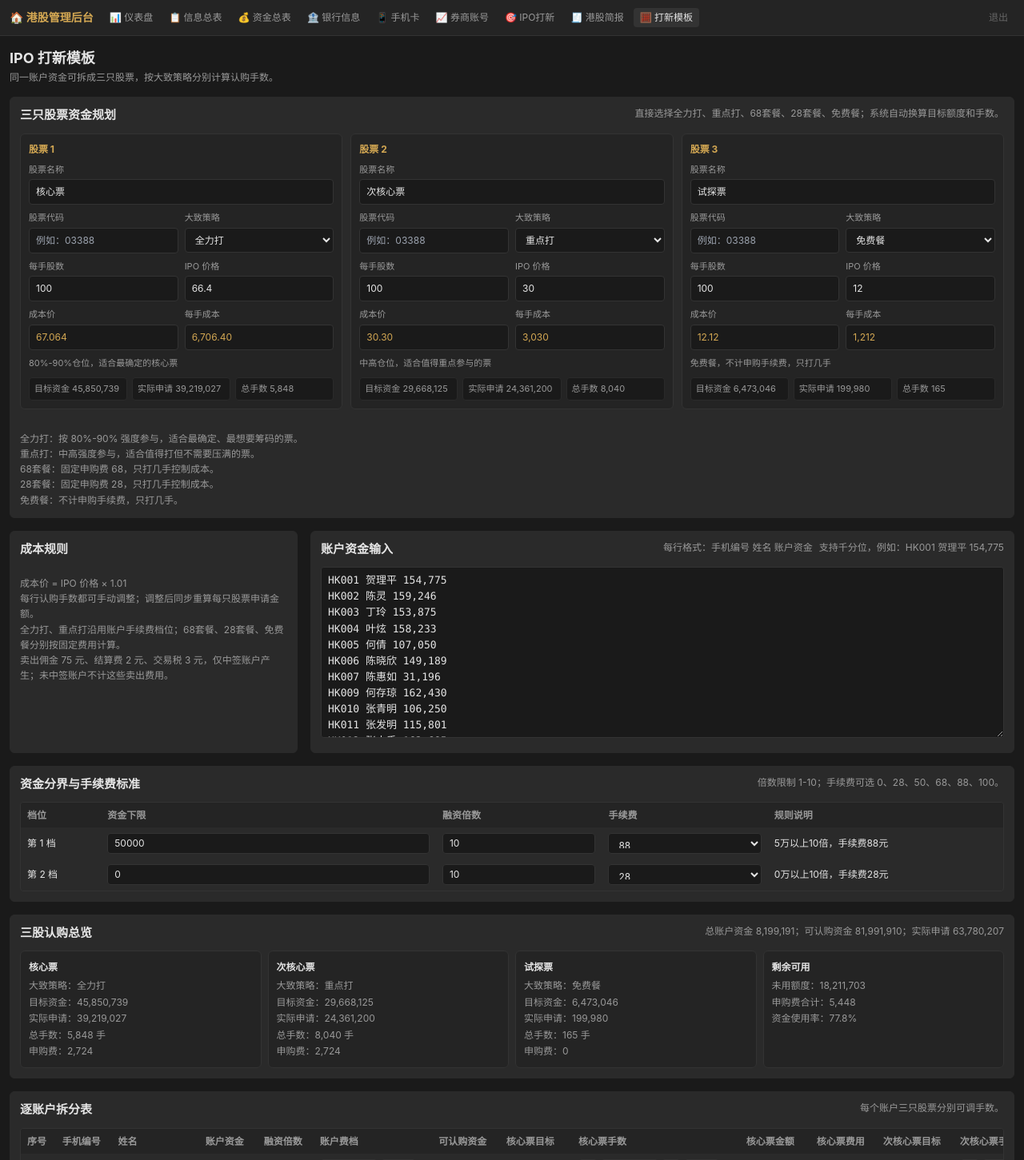
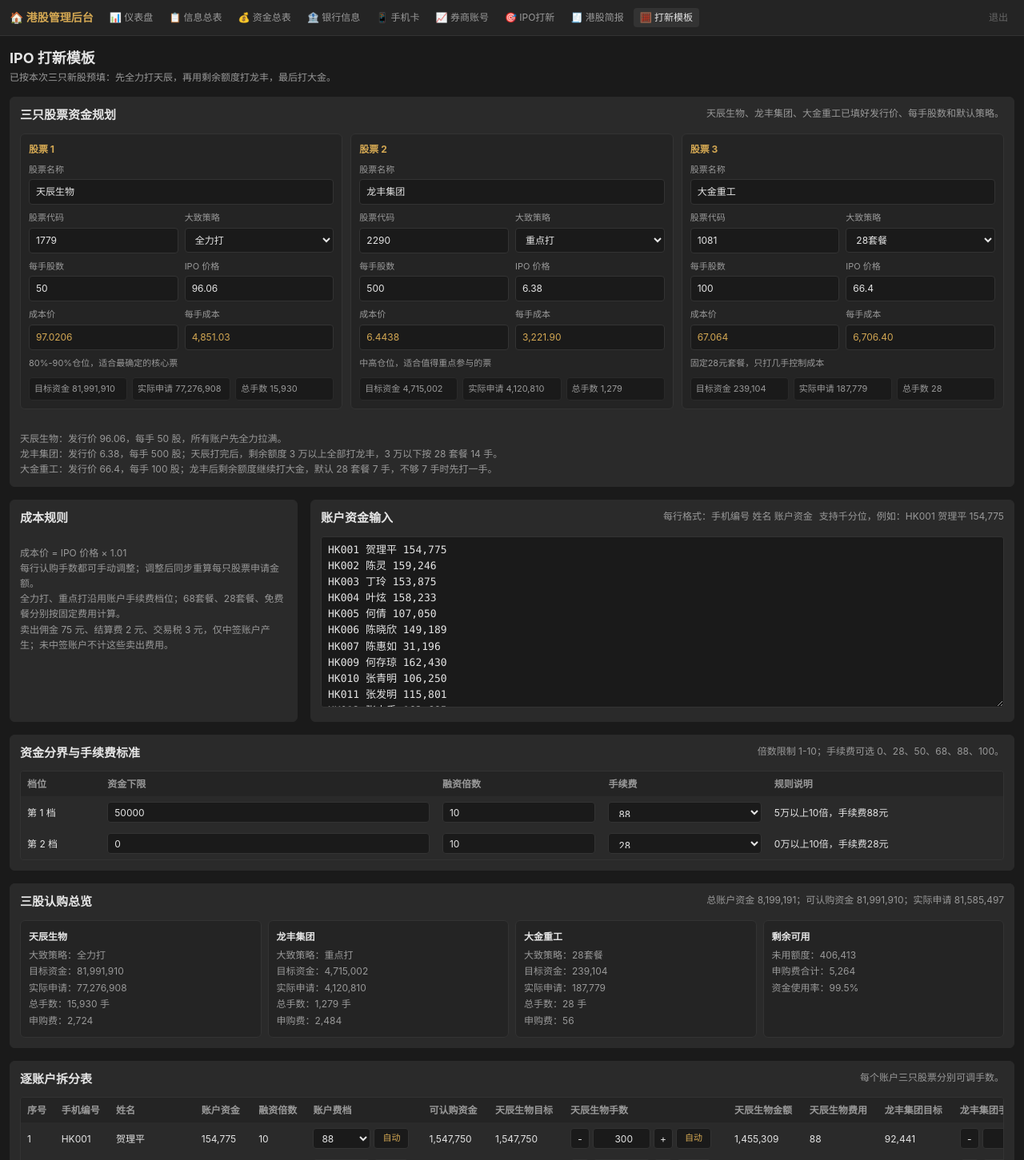
Before and after one commit to xieyajun32-oss/hkipo-admin, a React (Vite) app in the folder frontend/: page /admin/ipo-template in a window 1280 px wide. Shown: the top 1451 px of the page at 80% size. Built offline with nearby package versions, Linux system fonts and the light colour scheme; sample sign-in values are in the browser's storage.

Commit message:
预填本次三只新股打新模板

```diff
--- a/frontend/src/pages/IpoTemplate.jsx
+++ b/frontend/src/pages/IpoTemplate.jsx
@@ -49,12 +49,13 @@ const stockStrategies = {
   free: { label: '免费餐', weight: 12, capLots: 5, fixedFee: 0, desc: '免费餐，不计申购手续费，只打几手' },
 }
 const defaultStocks = [
-  { id: 'stock-a', name: '核心票', code: '', lotShares: 100, ipoPrice: 66.4, strategy: 'full' },
-  { id: 'stock-b', name: '次核心票', code: '', lotShares: 100, ipoPrice: 30, strategy: 'focus' },
-  { id: 'stock-c', name: '试探票', code: '', lotShares: 100, ipoPrice: 12, strategy: 'free' },
+  { id: 'stock-a', name: '天辰生物', code: '1779', lotShares: 50, ipoPrice: 96.06, strategy: 'full', rule: 'tianchen_full' },
+  { id: 'stock-b', name: '龙丰集团', code: '2290', lotShares: 500, ipoPrice: 6.38, strategy: 'focus', rule: 'longfeng_after_tianchen' },
+  { id: 'stock-c', name: '大金重工', code: '1081', lotShares: 100, ipoPrice: 66.4, strategy: 'fee28', rule: 'dajin_remaining' },
 ]
 const allowedLotCounts = [
   ...Array.from({ length: 10 }, (_, index) => index + 1),
+  14,
   15,
   20,
   ...Array.from({ length: 16 }, (_, index) => 25 + index * 5),
@@ -138,6 +139,58 @@ function makeManualKey(row, stock) {
   return `${row.accountKey}-${stock.id}`
 }
 
+function planByRule(stock, remainingPower, accountFee) {
+  const strategy = stockStrategy(stock)
+  const { costPrice, lotCost } = stockCost(stock)
+  const affordableLots = lotCost > 0 ? Math.floor(remainingPower / lotCost) : 0
+  const fallbackFee = strategy.fixedFee === undefined ? accountFee : strategy.fixedFee
+  let targetAmount = remainingPower
+  let maxLots = affordableLots
+  let autoLots = matchAllowedLotCount(affordableLots)
+  let subscriptionFee = fallbackFee
+  let ruleNote = strategy.desc
+
+  if (stock.rule === 'longfeng_after_tianchen') {
+    if (remainingPower >= 30000) {
+      autoLots = matchAllowedLotCount(affordableLots)
+      subscriptionFee = accountFee
+      ruleNote = '天辰打完后，剩余额度3万以上全部打龙丰'
+    } else {
+      targetAmount = Math.min(14 * lotCost, remainingPower)
+      maxLots = Math.min(14, affordableLots)
+      autoLots = affordableLots >= 14 ? 14 : matchAllowedLotCount(affordableLots)
+      subscriptionFee = 28
+      ruleNote = '天辰打完后，剩余额度3万以下按28套餐14手'
+    }
+  } else if (stock.rule === 'dajin_remaining') {
+    const sevenLotsCost = 7 * lotCost
+    if (remainingPower >= sevenLotsCost) {
+      targetAmount = sevenLotsCost
+      maxLots = Math.min(7, affordableLots)
+      autoLots = 7
+      subscriptionFee = 28
+      ruleNote = '剩余额度按大金28套餐7手'
+    } else {
+      targetAmount = Math.min(lotCost, remainingPower)
+      maxLots = Math.min(1, affordableLots)
+      autoLots = affordableLots >= 1 ? 1 : 0
+      subscriptionFee = 0
+      ruleNote = '剩余额度不足7手时，大金先打一手'
+    }
+  }
+
+  return {
+    strategy,
+    costPrice,
+    lotCost,
+    targetAmount,
+    maxLots,
+    autoLots,
+    subscriptionFee,
+    ruleNote,
+  }
+}
+
 export default function IpoTemplate() {
   const navigate = useNavigate()
   const [stocks, setStocks] = useState(defaultStocks)
@@ -146,8 +199,6 @@ export default function IpoTemplate() {
   const [manualLots, setManualLots] = useState({})
   const [manualFees, setManualFees] = useState({})
   const [saving, setSaving] = useState(false)
-
-  const strategyWeightTotal = stocks.reduce((sum, stock) => sum + stockStrategy(stock).weight, 0) || 1
 
   const updateStock = (index, key, value) => {
     setStocks(current => current.map((stock, idx) => {
@@ -211,31 +262,28 @@ export default function IpoTemplate() {
       const tierFee = Number(tier?.fee || 0)
       const subscriptionFee = manualFees[accountKey] ?? tierFee
       const buyingPower = row.capital * leverage
+      let remainingPower = buyingPower
       const stockPlans = stocks.map(stock => {
-        const { costPrice, lotCost } = stockCost(stock)
-        const strategy = stockStrategy(stock)
-        const targetAmount = buyingPower * (strategy.weight / strategyWeightTotal)
-        const maxLots = lotCost > 0 ? Math.floor(targetAmount / lotCost) : 0
-        const strategyMaxLots = strategy.capLots ? Math.min(maxLots, strategy.capLots) : maxLots
-        const autoLots = strategy.fixedLots ? (buyingPower >= lotCost ? strategy.fixedLots : 0) : matchAllowedLotCount(strategyMaxLots)
+        const autoPlan = planByRule(stock, remainingPower, subscriptionFee)
         const planKey = makeManualKey({ accountKey }, stock)
-        const lots = manualLots[planKey] ?? autoLots
+        const lots = manualLots[planKey] ?? autoPlan.autoLots
         const shares = lots * Number(stock.lotShares || 0)
-        const applicationAmount = lots * lotCost
-        const planFee = strategy.fixedFee === undefined ? subscriptionFee : strategy.fixedFee
+        const applicationAmount = lots * autoPlan.lotCost
+        remainingPower -= applicationAmount
 
         return {
           stock,
-          strategy,
-          costPrice,
-          lotCost,
-          targetAmount,
-          maxLots: strategy.fixedLots ? Math.min(maxLots, strategy.fixedLots) : strategyMaxLots,
-          autoLots,
+          strategy: autoPlan.strategy,
+          costPrice: autoPlan.costPrice,
+          lotCost: autoPlan.lotCost,
+          targetAmount: autoPlan.targetAmount,
+          maxLots: autoPlan.maxLots,
+          autoLots: autoPlan.autoLots,
           lots,
           shares,
           applicationAmount,
-          subscriptionFee: planFee,
+          subscriptionFee: autoPlan.subscriptionFee,
+          ruleNote: autoPlan.ruleNote,
         }
       })
       const usedAmount = stockPlans.reduce((sum, plan) => sum + plan.applicationAmount, 0)
@@ -253,7 +301,7 @@ export default function IpoTemplate() {
         strategy: tierLabel(tier),
       }
     })
-  }, [accountsText, manualFees, manualLots, stocks, strategyWeightTotal, tiers])
+  }, [accountsText, manualFees, manualLots, stocks, tiers])
 
   const stockTotals = stocks.map(stock => {
     const plans = rows.map(row => row.stockPlans.find(plan => plan.stock.id === stock.id)).filter(Boolean)
@@ -307,6 +355,7 @@ export default function IpoTemplate() {
         target_amount: plan.targetAmount,
         leverage: row.leverage,
         strategy: `${row.strategy}；大致策略：${plan.strategy.label}`,
+        allocation_rule: plan.ruleNote,
       }
     })
     const planTotal = stockTotals.find(item => item.stock.id === stock.id)
@@ -383,7 +432,7 @@ export default function IpoTemplate() {
         <div>
           <h1 className="text-2xl font-bold">IPO 打新模板</h1>
           <p className="text-xs mt-1" style={{ color: 'var(--text-secondary)' }}>
-            同一账户资金可拆成三只股票，按大致策略分别计算认购手数。
+            已按本次三只新股预填：先全力打天辰，再用剩余额度打龙丰，最后打大金。
           </p>
         </div>
       </div>
@@ -392,7 +441,7 @@ export default function IpoTemplate() {
         <div className="flex flex-wrap justify-between gap-2 mb-3">
           <h2 className="font-semibold">三只股票资金规划</h2>
           <div className="text-xs" style={{ color: 'var(--text-secondary)' }}>
-            直接选择全力打、重点打、68套餐、28套餐、免费餐；系统自动换算目标额度和手数。
+            天辰生物、龙丰集团、大金重工已填好发行价、每手股数和默认策略。
           </div>
         </div>
         <div className="template-stock-grid">
@@ -447,11 +496,9 @@ export default function IpoTemplate() {
           })}
         </div>
         <div className="template-rule mt-4">
-          <div>全力打：按 80%-90% 强度参与，适合最确定、最想要筹码的票。</div>
-          <div>重点打：中高强度参与，适合值得打但不需要压满的票。</div>
-          <div>68套餐：固定申购费 68，只打几手控制成本。</div>
-          <div>28套餐：固定申购费 28，只打几手控制成本。</div>
-          <div>免费餐：不计申购手续费，只打几手。</div>
+          <div>天辰生物：发行价 96.06，每手 50 股，所有账户先全力拉满。</div>
+          <div>龙丰集团：发行价 6.38，每手 500 股；天辰打完后，剩余额度 3 万以上全部打龙丰，3 万以下按 28 套餐 14 手。</div>
+          <div>大金重工：发行价 66.4，每手 100 股；龙丰后剩余额度继续打大金，默认 28 套餐 7 手，不够 7 手时先打一手。</div>
         </div>
       </section>
 
```
